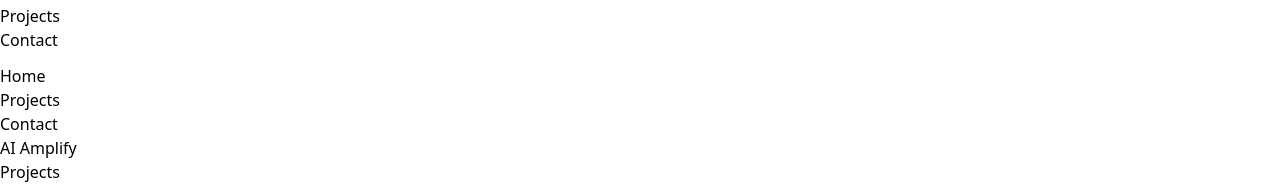
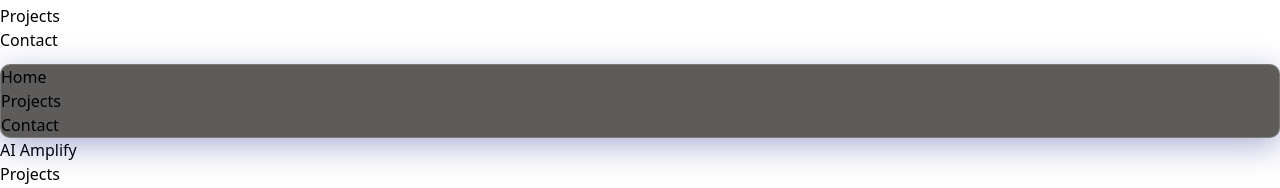
Before and after one commit to carnageitself/Hackathon-AI-Amplify, a React (Vite) app: page /projects in a window 1280 px wide. Shown: the part 244-432 px from the top of the page. Built offline with nearby package versions, Linux system fonts and the light colour scheme.

Commit message:
black morphism added

```diff
--- a/src/components/Navbar.tsx
+++ b/src/components/Navbar.tsx
@@ -75,7 +75,7 @@
           <div
             className={`${
               !toggle ? "hidden" : "flex"
-            } p-6 black-gradient absolute top-20 right-0 mx-4 my-2 min-w-[140px] z-10 rounded-xl`}
+            } p-6 black-morp absolute top-20 right-0 mx-4 my-2 min-w-[140px] z-10 rounded-xl`}
           >
             <ul className='list-none flex justify-end items-start flex-1 flex-col gap-4'>
               {navLinks.map((nav) => (
--- a/src/index.css
+++ b/src/index.css
@@ -12,3 +12,12 @@
   --tw-shadow-colored: 0px 35px 120px -15px var(--tw-shadow-color);
   box-shadow: var(--tw-ring-offset-shadow, 0 0 #0000), var(--tw-ring-shadow, 0 0 #0000), var(--tw-shadow);
 }
+
+.black-morp {
+  background: rgba(27, 22, 22, 0.7);
+  box-shadow: 0 8px 32px 0 rgba(31, 38, 135, 0.37);
+  backdrop-filter: blur(10px);
+  -webkit-backdrop-filter: blur(10px);
+  border-radius: 10px;
+  border: 1px solid rgba(255, 255, 255, 0.18);
+}
```
